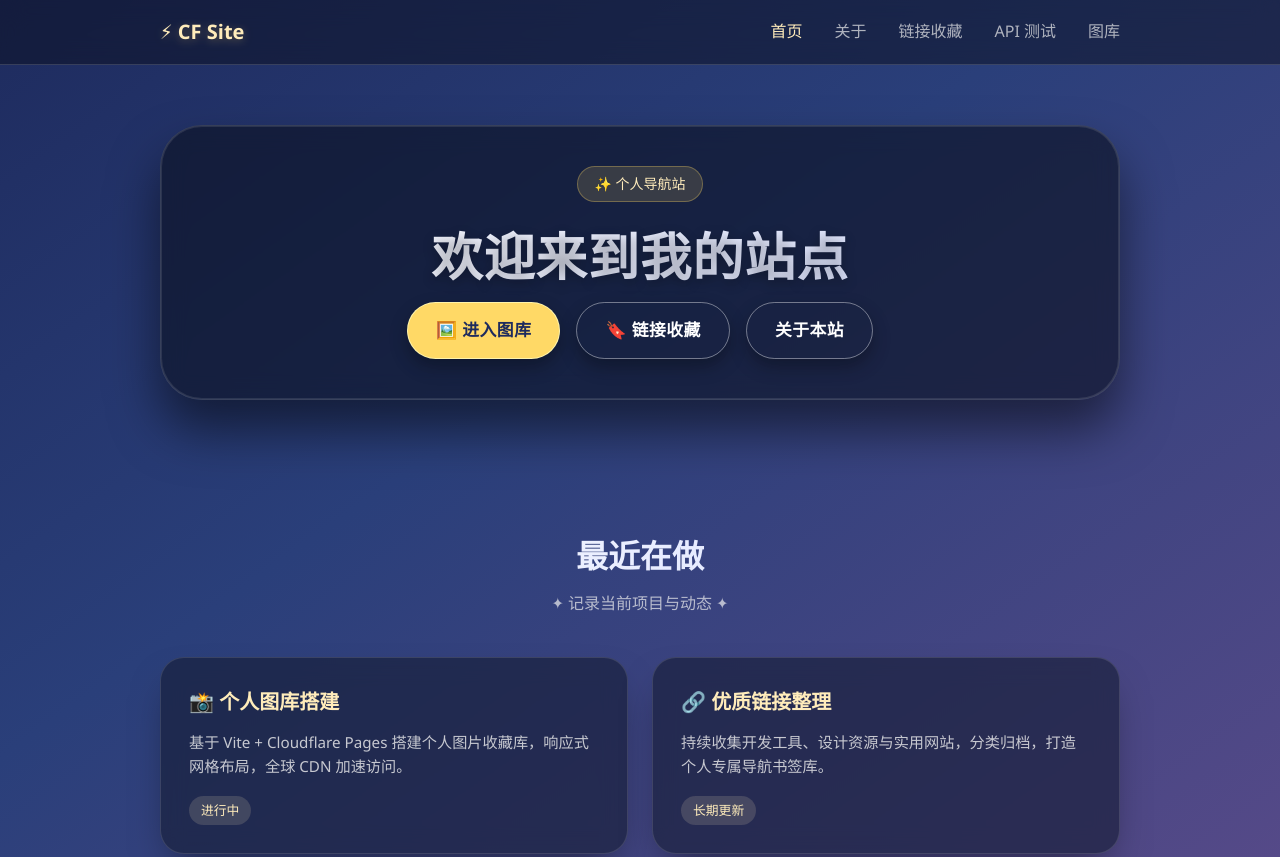
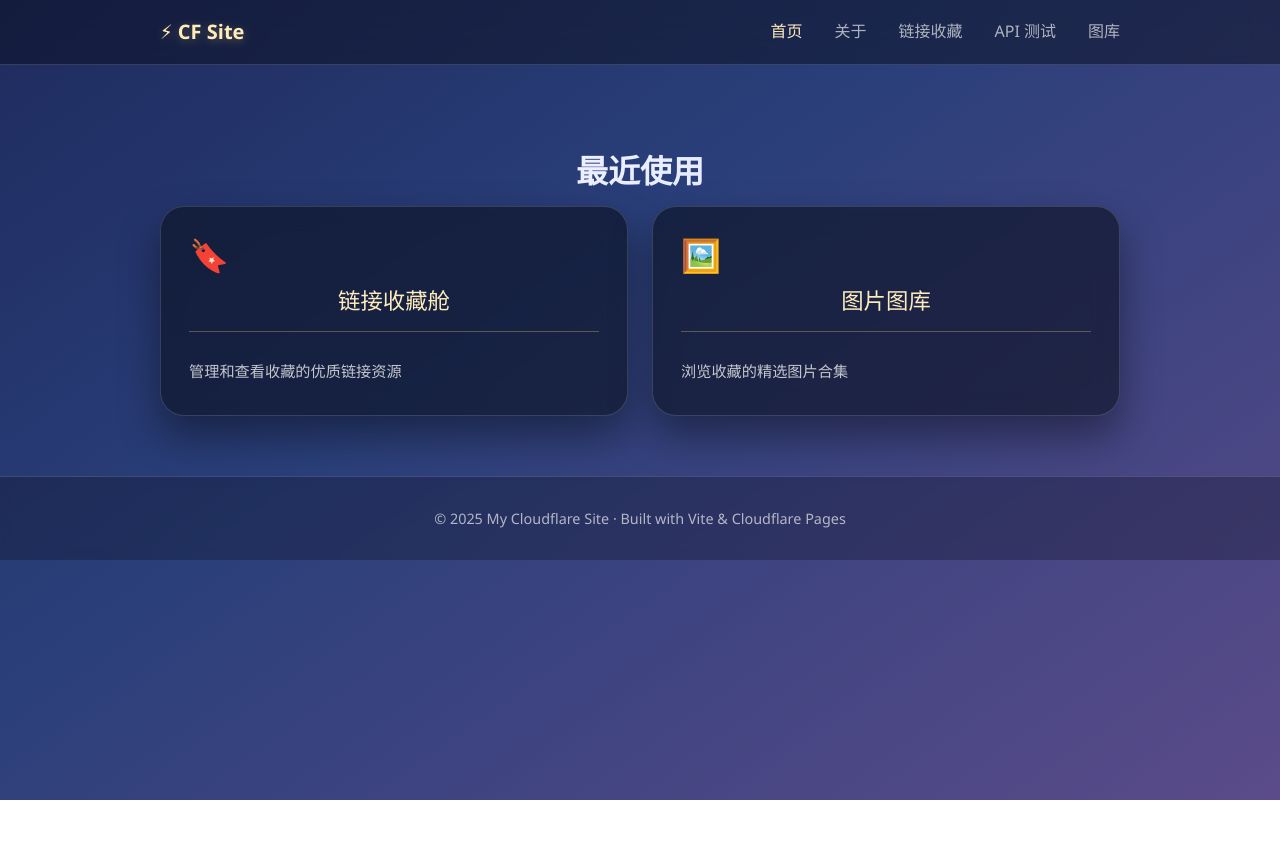
Before and after one commit to ywd2279406651/my-cloudflare-site, a website built with Vite: page src/index.html in a window 1280 px wide. Shown: the top 857 px of the page. After the commit the page ends 800 px from the top, so only its background shows below. Built offline with nearby package versions, Linux system fonts and the light colour scheme; files whose address does not match are found by name.

Commit message:
Update index.html

```diff
--- a/src/index.html
+++ b/src/index.html
@@ -8,67 +8,78 @@
   <link rel="stylesheet" href="./assets/styles/main.css">
   <link rel="icon" href="/favicon.ico">
   <style>
-    /* 新增：最近在做 区域样式，玻璃拟态风格与全站统一 */
-    .recent-projects {
-      margin-top: 60px;
+    /* 最近使用区域样式 */
+    .recent-section {
+      margin-top: 20px;
+    }
+
+    .section-title {
+      font-size: 1.6rem;
+      font-weight: 600;
+      color: #ffffff;
+      margin-bottom: 24px;
+      text-align: left;
     }
 
     .recent-grid {
       display: grid;
-      grid-template-columns: repeat(auto-fit, minmax(320px, 1fr));
+      grid-template-columns: repeat(auto-fit, minmax(280px, 1fr));
       gap: 24px;
-      margin-top: 30px;
     }
 
     .recent-card {
-      background: rgba(20, 28, 50, 0.6);
+      background: rgba(10, 15, 30, 0.6);
       backdrop-filter: blur(12px);
       -webkit-backdrop-filter: blur(12px);
-      border: 1px solid rgba(255, 255, 255, 0.12);
+      border: 1px solid rgba(255, 255, 255, 0.15);
       border-radius: 24px;
-      padding: 28px;
-      box-shadow: 0 20px 40px -15px rgba(0, 0, 0, 0.5);
+      padding: 32px 28px;
+      text-decoration: none;
+      color: inherit;
+      box-shadow: 0 20px 40px rgba(0, 0, 0, 0.4);
       transition: all 0.3s ease;
+      cursor: pointer;
+      display: flex;
+      flex-direction: column;
+      gap: 12px;
     }
 
     .recent-card:hover {
-      transform: translateY(-5px);
-      border-color: rgba(255, 215, 100, 0.35);
-      box-shadow: 0 28px 45px -15px rgba(0, 0, 0, 0.6);
+      transform: translateY(-6px);
+      border-color: rgba(255, 215, 100, 0.4);
+      box-shadow: 0 28px 50px rgba(0, 0, 0, 0.5);
     }
 
-    .recent-card h3 {
-      font-size: 1.25rem;
-      color: #ffecbb;
-      margin-bottom: 12px;
-      font-weight: 600;
+    .card-icon {
+      font-size: 2rem;
+      line-height: 1;
     }
 
-    .recent-card p {
-      color: rgba(240, 240, 240, 0.8);
-      line-height: 1.6;
-      font-size: 0.95rem;
-      margin-bottom: 18px;
-    }
-
-    .recent-card .card-tag {
-      display: inline-block;
-      padding: 4px 12px;
-      background: rgba(255, 236, 187, 0.15);
-      border-radius: 20px;
-      font-size: 0.8rem;
+    .card-title {
+      font-size: 1.25rem;
+      font-weight: 600;
       color: #ffecbb;
     }
 
-    /* 简化英雄区样式适配 */
-    .hero {
-      text-align: center;
-      padding: 40px 0 20px;
+    .card-desc {
+      font-size: 0.95rem;
+      opacity: 0.8;
+      line-height: 1.5;
+    }
+
+    /* 移动端适配 */
+    @media (max-width: 650px) {
+      .recent-grid {
+        grid-template-columns: 1fr;
+      }
+      .section-title {
+        font-size: 1.3rem;
+      }
     }
   </style>
 </head>
 <body>
-  <!-- 顶部玻璃导航（完整保留） -->
+  <!-- 顶部玻璃导航 -->
   <header class="navbar">
     <div class="nav-container">
       <div class="nav-logo">⚡ CF Site</div>
@@ -84,40 +95,25 @@
 
   <!-- 主容器 -->
   <main class="main-wrap">
-    <!-- 简化英雄区：移除宣传文案，保留核心功能入口 -->
-    <section class="hero">
-      <span class="hero-badge">✨ 个人导航站</span>
-      <h1>欢迎来到我的站点</h1>
-      <div class="hero-buttons">
-        <a href="/gallery.html" class="btn btn-primary">🖼️ 进入图库</a>
-        <a href="/links.html" class="btn btn-outline">🔖 链接收藏</a>
-        <a href="/about.html" class="btn btn-outline">关于本站</a>
-      </div>
-    </section>
-
-    <!-- 新增：最近在做 区域（双玻璃拟态卡片） -->
-    <section class="recent-projects">
-      <h2 class="section-title">最近在做</h2>
-      <p class="section-desc">✦ 记录当前项目与动态 ✦</p>
-
+    <!-- 最近使用区域 -->
+    <section class="recent-section">
+      <h2 class="section-title">最近使用</h2>
       <div class="recent-grid">
-        <!-- 卡片1：可自行修改标题、描述、标签 -->
-        <div class="recent-card">
-          <h3>📸 个人图库搭建</h3>
-          <p>基于 Vite + Cloudflare Pages 搭建个人图片收藏库，响应式网格布局，全球 CDN 加速访问。</p>
-          <span class="card-tag">进行中</span>
-        </div>
-        <!-- 卡片2：可自行修改标题、描述、标签 -->
-        <div class="recent-card">
-          <h3>🔗 优质链接整理</h3>
-          <p>持续收集开发工具、设计资源与实用网站，分类归档，打造个人专属导航书签库。</p>
-          <span class="card-tag">长期更新</span>
-        </div>
+        <a href="/links.html" class="recent-card">
+          <div class="card-icon">🔖</div>
+          <div class="card-title">链接收藏舱</div>
+          <div class="card-desc">管理和查看收藏的优质链接资源</div>
+        </a>
+        <a href="/gallery.html" class="recent-card">
+          <div class="card-icon">🖼️</div>
+          <div class="card-title">图片图库</div>
+          <div class="card-desc">浏览收藏的精选图片合集</div>
+        </a>
       </div>
     </section>
   </main>
 
-  <!-- 页脚（完整保留） -->
+  <!-- 页脚 -->
   <footer class="footer">
     <p>© 2025 My Cloudflare Site · Built with Vite & Cloudflare Pages</p>
   </footer>
```
